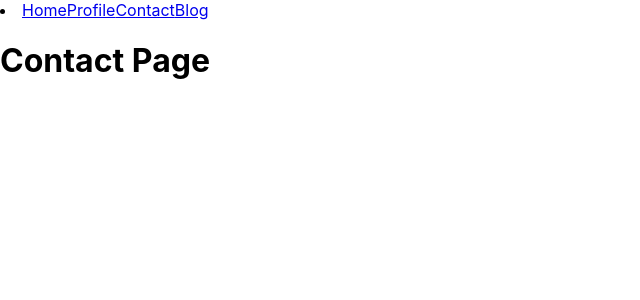
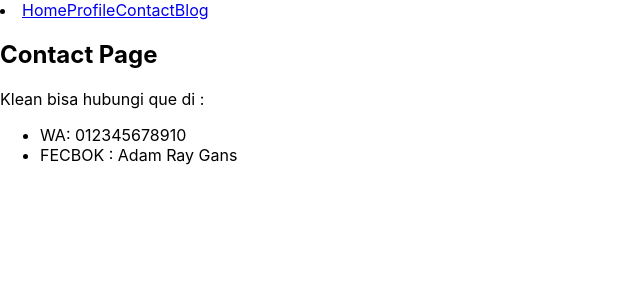
Before and after one commit to adamrayw/react-web-profile, a React (Create React App) app: page /contact in a window 1280 px wide. Shown: the top 300 px of the page, without its empty margins (0-640 px from the left). Built offline with nearby package versions, Linux system fonts and the light colour scheme.

Commit message:
using useEffect and add content

```diff
--- a/src/pages/Contact.js
+++ b/src/pages/Contact.js
@@ -1,3 +1,17 @@
+import { useEffect } from "react";
+
 export default function Contact() {
-  return <h1>Contact Page</h1>;
+  useEffect(function () {
+    document.title = "Contact";
+  }, []);
+  return (
+    <section className="section">
+      <h1 className="section-title">Contact Page</h1>
+      <p className="section-description">Klean bisa hubungi que di :</p>
+      <ul>
+        <li>WA: 012345678910</li>
+        <li>FECBOK : Adam Ray Gans</li>
+      </ul>
+    </section>
+  );
 }
```
